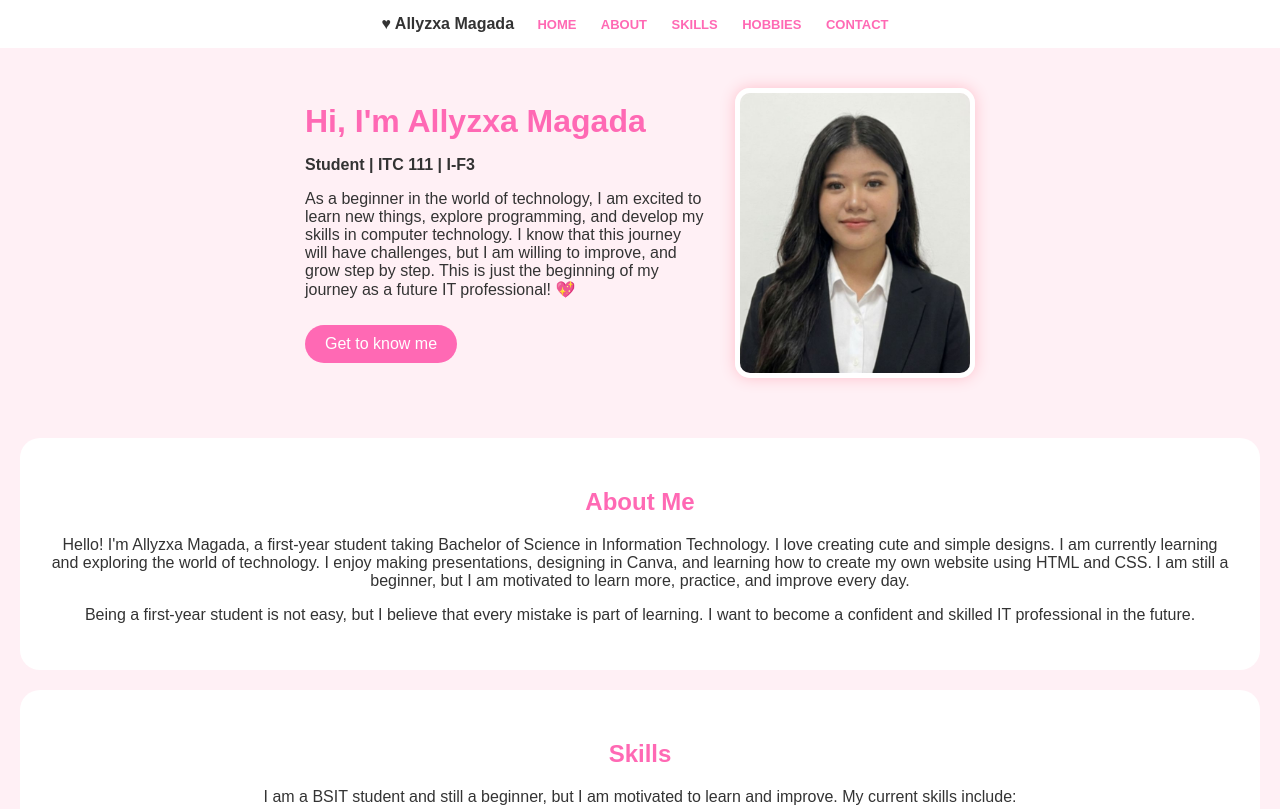
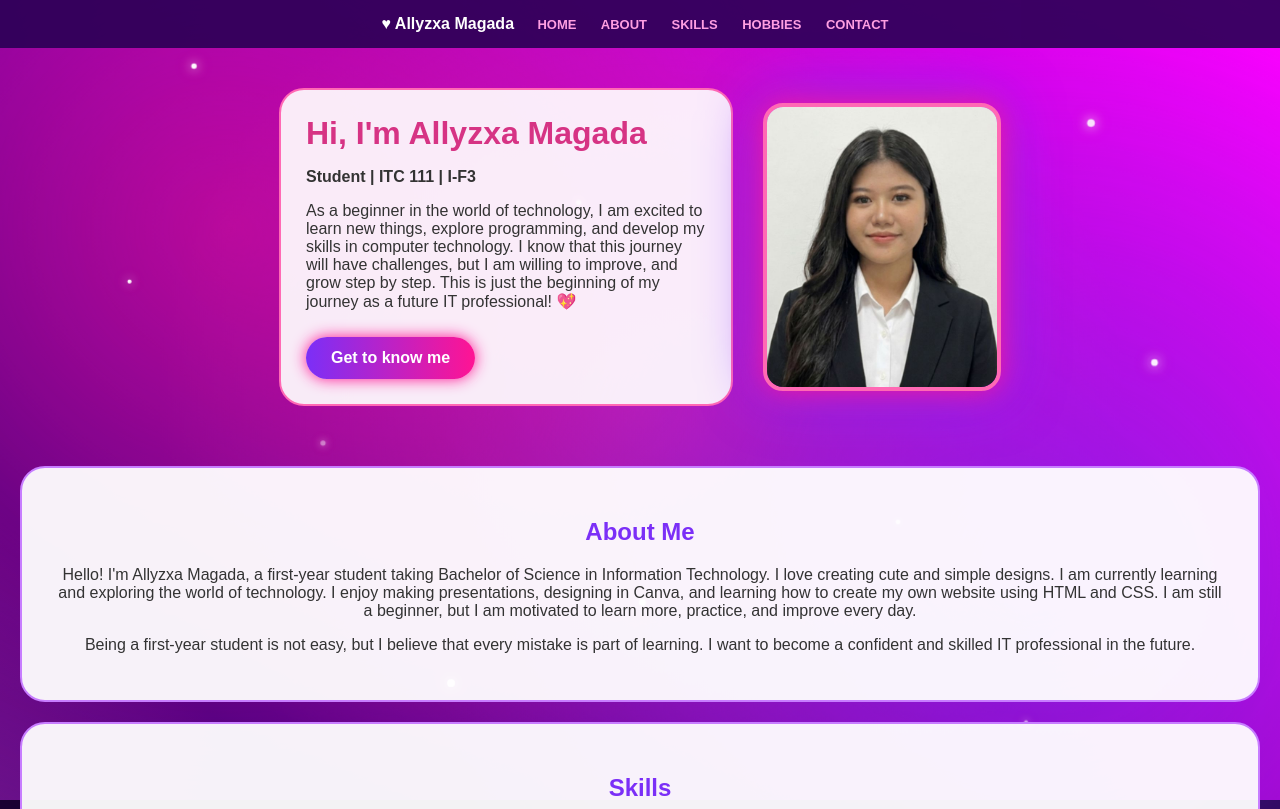
Before and after one commit to allyzxamagadia0-blip/ALLYZXA-PORTFOLIO, a plain HTML site: page index.html in a window 1280 px wide. Shown: the top 809 px of the page. Drawn offline with Linux system fonts and the light colour scheme.

Commit message:
Revamp index.html with new styles and layout
Updated styles and layout for improved aesthetics. Consolidated hobbies section into a single paragraph.

```diff
--- a/index.html
+++ b/index.html
@@ -3,22 +3,44 @@
 <head>
 <title>Allyzxa Magada - Portfolio</title>
 <style>
-body{font-family:Arial; background:#fff0f5; margin:0; color:#333; text-align:center;}
-nav{background:white; padding:15px; position:sticky; top:0;}
-nav a{margin:0 10px; color:#ff69b4; text-decoration:none; font-weight:bold; font-size:13px;}
+body{font-family:Arial; margin:0; color:white; text-align:center; overflow-x:hidden; background:#1a0033;}
+.galaxy{position:fixed; top:0; left:0; width:100%; height:100%; z-index:-2; background: linear-gradient(45deg, #2a0055, #7b2ff7, #ff1493, #ff69b4, #4b0082, #ff00ff, #2a0055); background-size:500% 500%; animation:galaxyMove 12s ease infinite;}
+@keyframes galaxyMove{0%{background-position:0% 50%}50%{background-position:100% 50%}100%{background-position:0% 50%}}
+.nebula{position:fixed; top:0; left:0; width:100%; height:100%; z-index:-1; background: radial-gradient(circle at 20% 30%, rgba(255,20,147,0.5) 0%, transparent 50%), radial-gradient(circle at 80% 70%, rgba(123,47,247,0.6) 0%, transparent 50%), radial-gradient(circle at 50% 50%, rgba(255,105,180,0.3) 0%, transparent 60%); animation:nebulaMove 8s ease-in-out infinite alternate;}
+@keyframes nebulaMove{from{opacity:0.7; transform:scale(1)}to{opacity:1; transform:scale(1.1)}}
+.stars{position:fixed; top:0; left:0; width:100%; height:100%; z-index:-1;}
+.star{position:absolute; background:white; border-radius:50%; box-shadow:0 0 8px white, 0 0 15px #ff69b4; animation:twinkle 1.8s infinite alternate;}
+@keyframes twinkle{from{opacity:0.2; transform:scale(0.6)}to{opacity:1; transform:scale(1.4)}}
+nav{background:rgba(42,0,85,0.9); padding:15px; position:sticky; top:0; z-index:10;}
+nav a{margin:0 10px; color:#ff9ee2; text-decoration:none; font-weight:bold; font-size:13px;}
+nav b{color:white;}
 .hero{display:flex; justify-content:center; align-items:center; gap:30px; padding:40px 20px; flex-wrap:wrap;}
-.hero img{width:230px; height:280px; object-fit:cover; border-radius:15px; border:5px solid white; box-shadow:0 0 15px pink;}
-.hero-text{text-align:left; max-width:400px;}
-.hero-text h1{color:#ff69b4; margin:0;}
-.btn{background:#ff69b4; color:white; padding:10px 20px; border-radius:20px; text-decoration:none; display:inline-block; margin-top:10px;}
-.section{background:white; margin:20px; padding:30px; border-radius:20px;}
-h2{color:#ff69b4;}
+.hero img{width:230px; height:280px; object-fit:cover; border-radius:20px; border:4px solid #ff69b4; box-shadow:0 0 30px #ff1493, 0 0 60px #7b2ff7;}
+.hero-text{text-align:left; max-width:400px; background:rgba(255,255,255,0.92); color:#333; padding:25px; border-radius:25px; border:2px solid #ff69b4;}
+.hero-text h1{color:#d63384; margin:0;}
+.btn{background:linear-gradient(to right, #7b2ff7, #ff1493); color:white; padding:12px 25px; border-radius:25px; text-decoration:none; display:inline-block; margin-top:10px; font-weight:bold; box-shadow:0 0 15px #ff1493;}
+.section{background:rgba(255,255,255,0.95); color:#333; margin:20px; padding:30px; border-radius:25px; border:2px solid #c77dff;}
+h2{color:#7b2ff7;}
 .skills{display:flex; justify-content:center; gap:10px; flex-wrap:wrap;}
-.skill{background:#fff0f5; padding:15px; border-radius:15px; width:150px;}
-.box2{background:#fff0f5; padding:15px; border-radius:15px; margin:10px;}
+.skill{background:#f3e8ff; padding:15px; border-radius:15px; width:150px; border:1px solid #ff69b4;}
+.box2{background:#f3e8ff; padding:15px; border-radius:15px; margin:10px; border:1px solid #ff69b4;}
 </style>
 </head>
 <body>
+<div class="galaxy"></div>
+<div class="nebula"></div>
+<div class="stars">
+<span class="star" style="top:8%; left:15%; width:4px; height:4px;"></span>
+<span class="star" style="top:15%; left:85%; width:6px; height:6px; animation-delay:0.4s;"></span>
+<span class="star" style="top:25%; left:45%; width:5px; height:5px; animation-delay:0.8s;"></span>
+<span class="star" style="top:35%; left:10%; width:3px; height:3px;"></span>
+<span class="star" style="top:45%; left:90%; width:5px; height:5px; animation-delay:0.2s;"></span>
+<span class="star" style="top:55%; left:25%; width:6px; height:6px; animation-delay:1s;"></span>
+<span class="star" style="top:65%; left:70%; width:4px; height:4px; animation-delay:0.6s;"></span>
+<span class="star" style="top:75%; left:50%; width:5px; height:5px;"></span>
+<span class="star" style="top:85%; left:35%; width:6px; height:6px; animation-delay:0.3s;"></span>
+<span class="star" style="top:90%; left:80%; width:4px; height:4px; animation-delay:0.9s;"></span>
+</div>
 
 <nav>
 <b>♥ Allyzxa Magada</b> &nbsp;
@@ -63,11 +85,7 @@ h2{color:#ff69b4;}
 
 <div class="section" id="hobbies">
 <h2>My Hobbies & Interests</h2>
-<p>🎬 Watching K-Drama & Movies<br>
-🎨 Designing in Canva<br>
-🎵 Listening to Music<br>
-✏️ Editing Videos & Presentations<br>
-💻 Learning New Things in IT</p>
+<p>🎬 Watching K-Drama & Movies<br>🎨 Designing in Canva<br>🎵 Listening to Music<br>✏️ Editing Videos & Presentations<br>💻 Learning New Things in IT</p>
 </div>
 
 <div class="section" id="contact">
@@ -77,6 +95,5 @@ h2{color:#ff69b4;}
 <a class="btn" href="mailto:allyzxamagada0@gmail.com">Contact Me</a>
 <p style="margin-top:20px;">© 2026 Allyzxa Magada | Made with 💖</p>
 </div>
-
 </body>
 </html>
```
